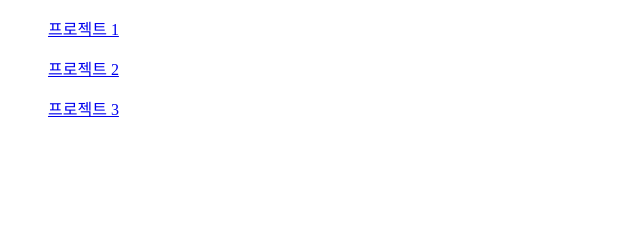
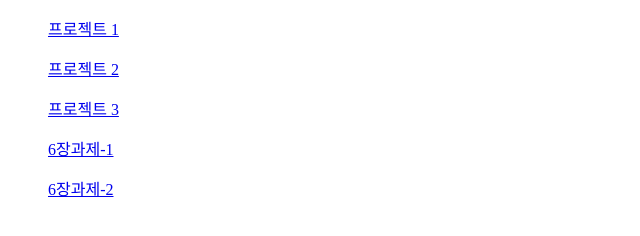
Before and after one commit to hhcczz/878, a plain HTML site: page index.html in a window 1280 px wide. Shown: the whole page, without its empty margins (0-640 px from the left). Drawn offline with Linux system fonts and the light colour scheme.

Commit message:
Update index.html

```diff
--- a/index.html
+++ b/index.html
@@ -10,5 +10,7 @@
     <ul><a href="Problem1.html">프로젝트 1</a></ul>
     <ul><a href="Problem2.html">프로젝트 2</a></ul>
     <ul><a href="Problem3.html">프로젝트 3</a></ul>
+    <ul><a href="6장과제-1.html">6장과제-1</a></ul>
+    <ul><a href="6장과제-2.html">6장과제-2</a></ul>
 </body>
 </html>
```
